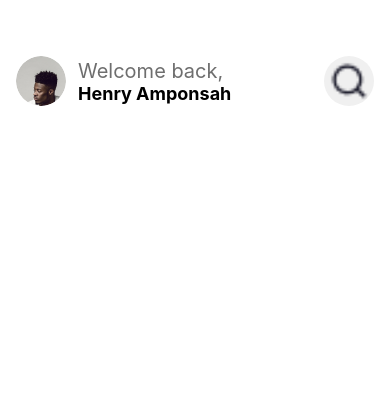
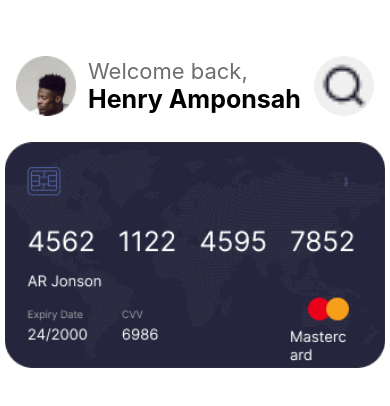
Before and after one commit to Tormalok/rn-assignment5-11358466, a React Native app: screen / in a window 390 px wide. Shown: the top 406 px of the page. Built offline with nearby package versions, Linux system fonts and the light colour scheme.

Commit message:
completed the card-sectio of the home-screen

```diff
--- a/App.js
+++ b/App.js
@@ -1,5 +1,5 @@
 import { StatusBar } from 'react-native';
-import { StyleSheet, Text, View } from 'react-native';
+import { StyleSheet, Text, View, Image } from 'react-native';
 import HomeScreen from './screens/HomeScreen';
 
 export default function App() {
--- a/components/Header.jsx
+++ b/components/Header.jsx
@@ -28,8 +28,8 @@
     backgroundColor: '#fff',
   },
   profileImage: {
-    width: 50,
-    height: 50,
+    width: 60,
+    height: 60,
     borderRadius: 25,
   },
   textContainer: {
@@ -37,17 +37,17 @@
     marginLeft: 12,
   },
   welcomeText: {
-    fontSize: 20,
+    fontSize: 22,
     color: '#6e6e6e',
   },
   nameText: {
-    fontSize: 18,
+    fontSize: 25,
     fontWeight: 'bold',
   },
   searchIcon: {
     padding: '40',
-    width: 50,
-    height: 50,
+    width: 60,
+    height: 60,
     backgroundColor: '#f0f0f0',
     borderRadius: 50,
   },
--- a/screens/HomeScreen.jsx
+++ b/screens/HomeScreen.jsx
@@ -1,11 +1,15 @@
 import React from 'react';
-import { StyleSheet, Text, View } from 'react-native';
+import { StyleSheet, Text, View, Image } from 'react-native';
 import Header from '../components/Header';
 
 const HomeScreen = () => {
   return (
     <View style={styles.container}>
       <Header />
+      <Image
+        source={require('../assets/Images/Card.png')}
+        style={styles.cardSample}
+      />
     </View>
   );
 };
@@ -15,6 +19,14 @@
     backgroundColor: '#fff',
     paddingTop: 40,
   },
+
+  cardSample: {
+    marginLeft: 'auto',
+    marginRight: 'auto',
+    marginTop: 10,
+    width: 380,
+    height: 226,
+  },
 });
 
 export default HomeScreen;
```
